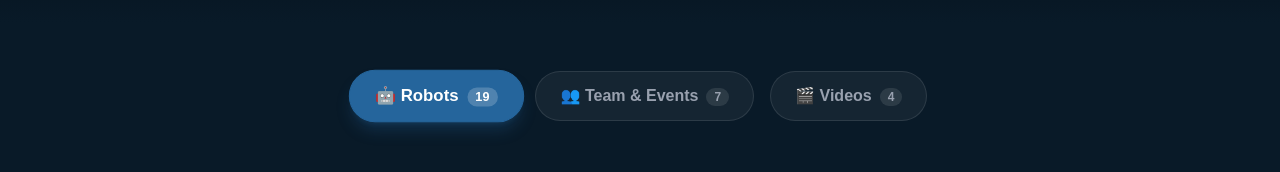
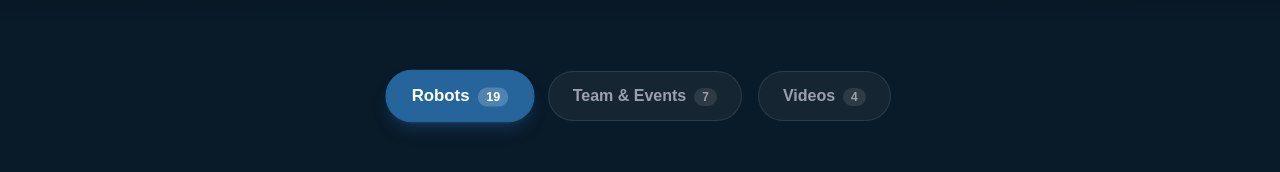
Before and after one commit to aidankeighron/bad-conflict-website, a Next.js app: page /media in a window 1280 px wide. Shown: the part 377-549 px from the top of the page. Built offline with nearby package versions, Linux system fonts and the light colour scheme.

Commit message:
Update page.tsx

```diff
--- a/src/app/media/page.tsx
+++ b/src/app/media/page.tsx
@@ -117,9 +117,9 @@ export default function MediaPage(): React.ReactNode {
   }
 
   const tabs: { key: Tab; label: string; count: number }[] = [
-    { key: "robots", label: "🤖 Robots", count: robotPhotos.length },
-    { key: "team", label: "👥 Team & Events", count: teamPhotos.length },
-    { key: "videos", label: "🎬 Videos", count: videos.length },
+    { key: "robots", label: "Robots", count: robotPhotos.length },
+    { key: "team", label: "Team & Events", count: teamPhotos.length },
+    { key: "videos", label: "Videos", count: videos.length },
   ];
 
   return (
```
